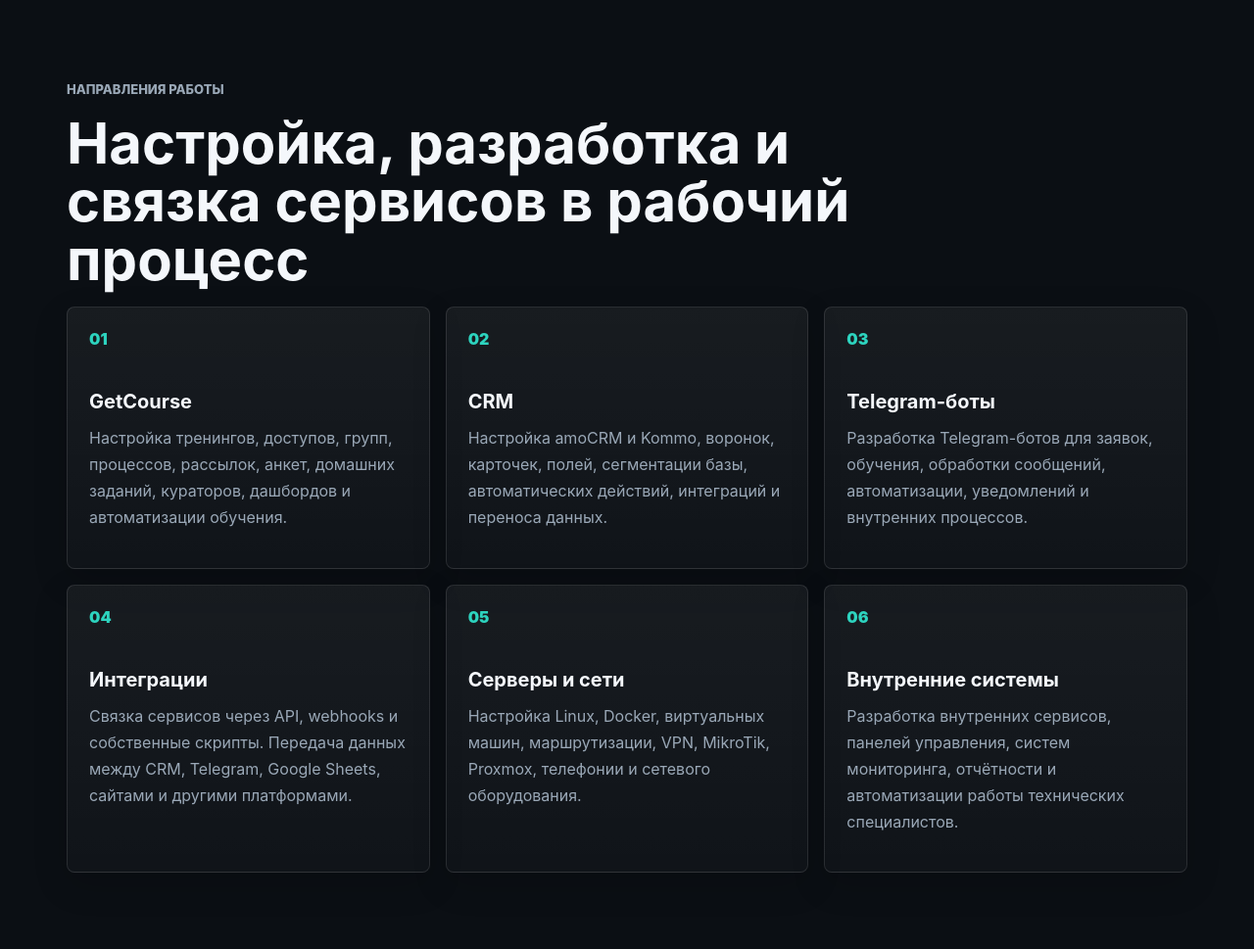
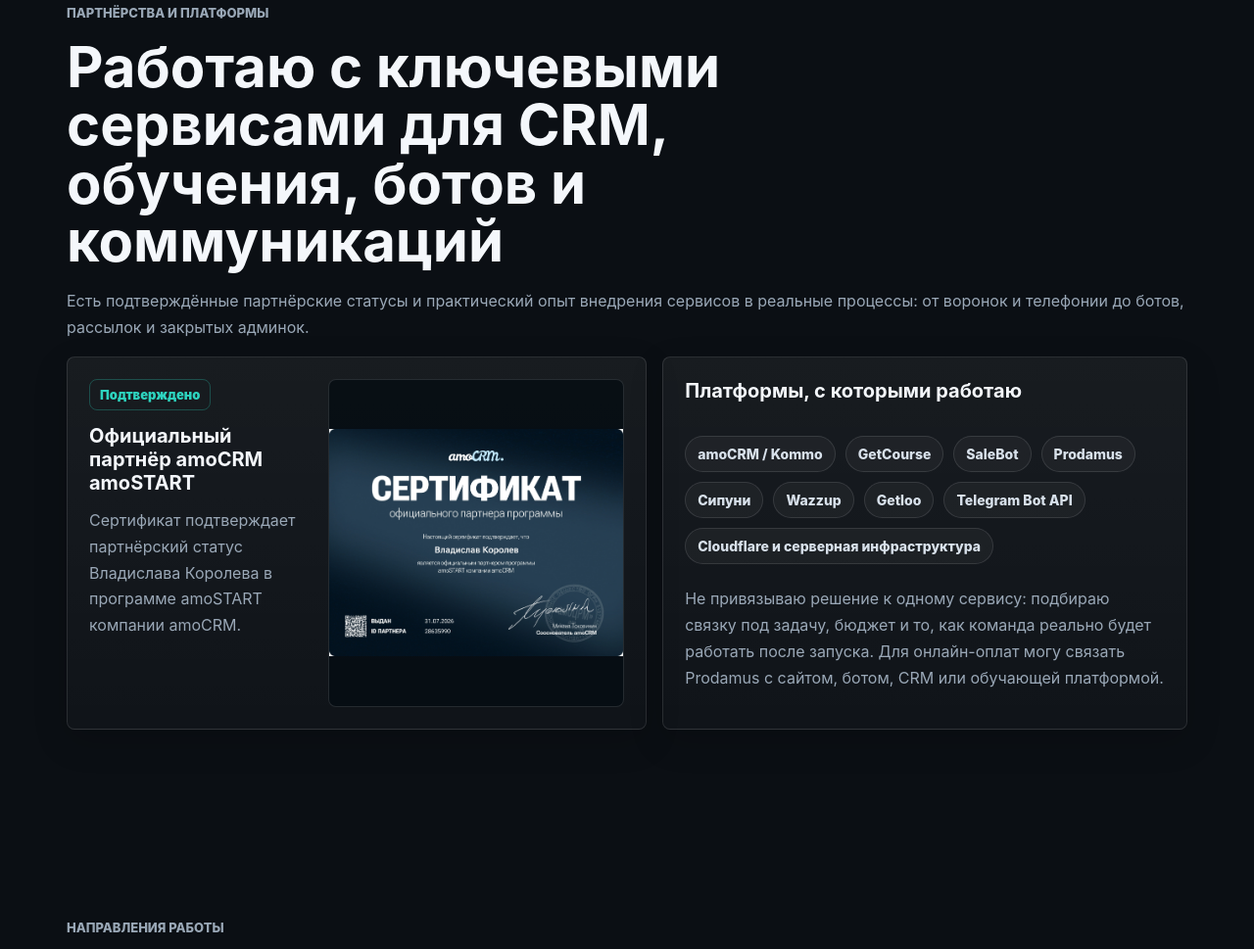
Before and after one commit to krol1one/korolev-tech, a plain HTML site: page index.html in a window 1280 px wide. Shown: the part 1805-2774 px from the top of the page at 98% size. Drawn offline with Linux system fonts and the light colour scheme.

Commit message:
Add partner status section

```diff
--- a/css/style.css
+++ b/css/style.css
@@ -222,6 +222,8 @@
 .hero-text,
 .section-heading p,
 .about-text p,
+.partner-card p,
+.partner-proof p,
 .service-card p,
 .process-list p,
 .case-card p,
@@ -466,6 +468,89 @@
 .advantages span {
   padding: 13px 14px;
   border-radius: var(--radius);
+}
+
+.partner-section {
+  padding-top: 18px;
+}
+
+.partner-layout {
+  display: grid;
+  grid-template-columns: minmax(0, 1.05fr) minmax(320px, 0.95fr);
+  gap: 16px;
+  align-items: stretch;
+}
+
+.partner-proof,
+.partner-card {
+  border: 1px solid var(--line);
+  border-radius: var(--radius);
+  background: linear-gradient(180deg, rgba(255, 255, 255, 0.055), rgba(255, 255, 255, 0.025));
+  box-shadow: 0 12px 35px rgba(0, 0, 0, 0.16);
+}
+
+.partner-proof {
+  display: grid;
+  grid-template-columns: minmax(0, 0.85fr) minmax(260px, 1.15fr);
+  gap: 20px;
+  padding: 22px;
+  overflow: hidden;
+}
+
+.partner-proof-label {
+  display: inline-flex;
+  width: fit-content;
+  margin-bottom: 14px;
+  padding: 7px 10px;
+  border: 1px solid rgba(45, 212, 191, 0.28);
+  border-radius: var(--radius);
+  color: var(--accent);
+  font-size: 13px;
+  font-weight: 900;
+}
+
+.partner-proof h3,
+.partner-card h3 {
+  margin-bottom: 12px;
+}
+
+.partner-proof img {
+  width: 100%;
+  height: 100%;
+  min-height: 250px;
+  max-height: 360px;
+  object-fit: contain;
+  object-position: center;
+  border: 1px solid rgba(255, 255, 255, 0.12);
+  border-radius: var(--radius);
+  background: rgba(5, 12, 18, 0.78);
+}
+
+.partner-card {
+  display: flex;
+  flex-direction: column;
+  justify-content: space-between;
+  gap: 22px;
+  padding: 22px;
+}
+
+.partner-list {
+  display: flex;
+  flex-wrap: wrap;
+  gap: 10px;
+  margin: 0;
+  padding: 0;
+  list-style: none;
+}
+
+.partner-list li {
+  padding: 9px 12px;
+  border: 1px solid var(--line);
+  border-radius: 999px;
+  background: rgba(255, 255, 255, 0.04);
+  color: #d8e1eb;
+  font-size: 14px;
+  font-weight: 800;
 }
 
 .service-grid,
@@ -869,6 +954,8 @@
 
   .hero,
   .split,
+  .partner-layout,
+  .partner-proof,
   .contact-layout {
     grid-template-columns: 1fr;
   }
@@ -935,6 +1022,15 @@
     grid-template-columns: 1fr;
   }
 
+  .partner-proof {
+    padding: 18px;
+  }
+
+  .partner-proof img {
+    min-height: 190px;
+    max-height: 240px;
+  }
+
   .hero-actions .button,
   .contact-panel .button {
     width: 100%;
--- a/index.html
+++ b/index.html
@@ -4,16 +4,16 @@
     <meta charset="utf-8">
     <meta name="viewport" content="width=device-width, initial-scale=1">
     <title>Владислав Королев — автоматизация, CRM, Telegram-боты и IT-инфраструктура</title>
-    <meta name="description" content="Портфолио технического специалиста Владислава Королева. GetCourse, amoCRM, Kommo, Telegram-боты, интеграции, серверы, сети и внутренние IT-системы.">
+    <meta name="description" content="Портфолио технического специалиста Владислава Королева. GetCourse, amoCRM, Kommo, SaleBot, Telegram-боты, интеграции, серверы, сети и внутренние IT-системы.">
     <link rel="canonical" href="https://vladislavkorolev.ru/">
     <meta property="og:type" content="website">
     <meta property="og:url" content="https://vladislavkorolev.ru/">
     <meta property="og:title" content="Владислав Королев — автоматизация, CRM, Telegram-боты и IT-инфраструктура">
-    <meta property="og:description" content="Портфолио технического специалиста: GetCourse, CRM, Telegram-боты, интеграции, серверы, сети и внутренние IT-системы.">
+    <meta property="og:description" content="Портфолио технического специалиста: GetCourse, CRM, SaleBot, Telegram-боты, интеграции, серверы, сети и внутренние IT-системы.">
     <meta property="og:locale" content="ru_RU">
     <meta name="theme-color" content="#0b0f14">
     <link rel="icon" href="./favicon.svg" type="image/svg+xml">
-    <link rel="stylesheet" href="./css/style.css">
+    <link rel="stylesheet" href="./css/style.css?v=20260803-partners">
     <script type="application/ld+json">
       {
         "@context": "https://schema.org",
@@ -123,6 +123,39 @@
           <span>Документирую выполненные настройки</span>
           <span>Тестирую процессы от начала до конца</span>
           <span>Могу сопровождать проект после запуска</span>
+        </div>
+      </section>
+
+      <section class="section partner-section" aria-labelledby="partners-title">
+        <div class="section-heading reveal">
+          <p class="eyebrow">Партнёрства и платформы</p>
+          <h2 id="partners-title">Работаю с ключевыми сервисами для CRM, обучения, ботов и коммуникаций</h2>
+          <p>Есть подтверждённые партнёрские статусы и практический опыт внедрения сервисов в реальные процессы: от воронок и телефонии до ботов, рассылок и закрытых админок.</p>
+        </div>
+        <div class="partner-layout">
+          <article class="partner-proof reveal">
+            <div>
+              <span class="partner-proof-label">Подтверждено</span>
+              <h3>Официальный партнёр amoCRM amoSTART</h3>
+              <p>Сертификат подтверждает партнёрский статус Владислава Королева в программе amoSTART компании amoCRM.</p>
+            </div>
+            <img src="./assets/images/amocrm-amostart-certificate.jfif" alt="Сертификат официального партнёра amoCRM amoSTART Владислава Королева" loading="lazy">
+          </article>
+          <div class="partner-card reveal">
+            <h3>Платформы, с которыми работаю</h3>
+            <ul class="partner-list" aria-label="Партнёрские и рабочие платформы">
+              <li>amoCRM / Kommo</li>
+              <li>GetCourse</li>
+              <li>SaleBot</li>
+              <li>Prodamus</li>
+              <li>Сипуни</li>
+              <li>Wazzup</li>
+              <li>Getloo</li>
+              <li>Telegram Bot API</li>
+              <li>Cloudflare и серверная инфраструктура</li>
+            </ul>
+            <p>Не привязываю решение к одному сервису: подбираю связку под задачу, бюджет и то, как команда реально будет работать после запуска. Для онлайн-оплат могу связать Prodamus с сайтом, ботом, CRM или обучающей платформой.</p>
+          </div>
         </div>
       </section>
 
```
Also changed, not shown: assets/images/amocrm-amostart-certificate.jfif (added).
